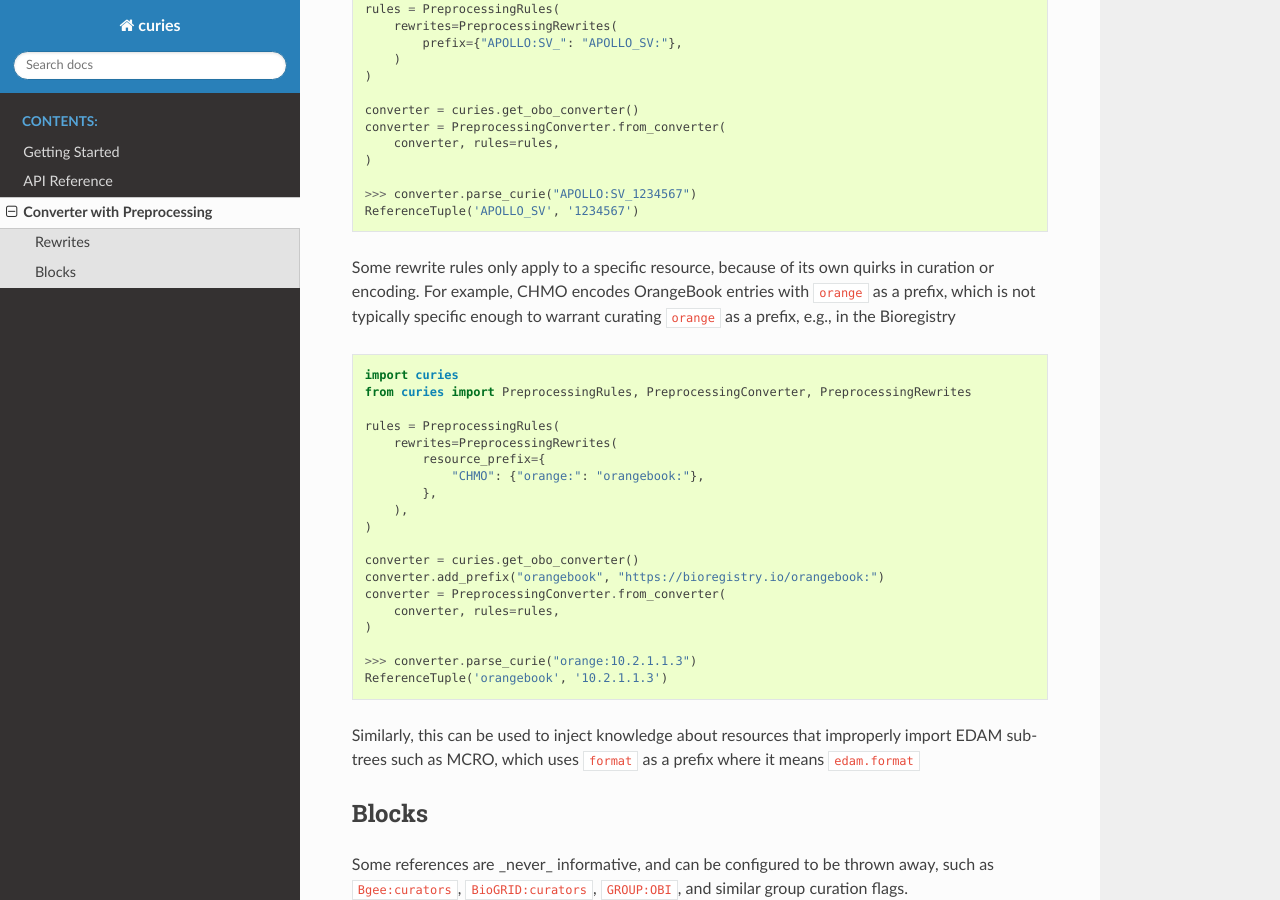
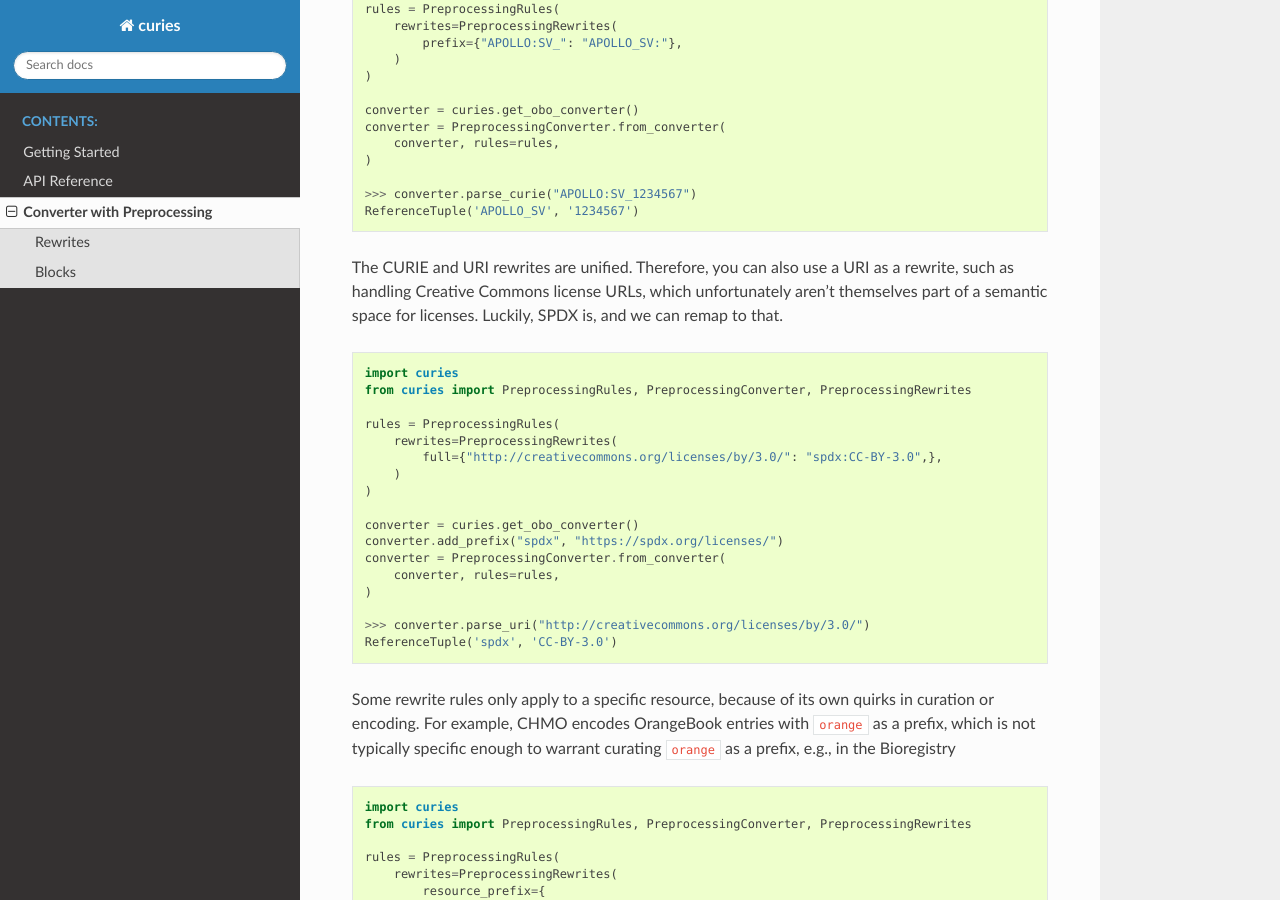
Before and after one commit to biopragmatics/curies, a Sphinx documentation site: the page built from docs/source/preprocessing.rst, in a window 1280 px wide and 900 px high, scrolled down 841 px. Built offline with Sphinx 7.4.7 and the Read the Docs theme 3.1.0, drawn with Linux system fonts in a browser that asks for light colours; pages that are not in the unit, such as notebooks, are missing from menus.

Commit message:
Add URI example

```diff
--- a/docs/source/preprocessing.rst
+++ b/docs/source/preprocessing.rst
@@ -52,6 +52,30 @@ OBO Foundry's PURL rules
 
     >>> converter.parse_curie("APOLLO:SV_1234567")
     ReferenceTuple('APOLLO_SV', '1234567')
+
+The CURIE and URI rewrites are unified. Therefore, you can also use a URI as a rewrite,
+such as handling Creative Commons license URLs, which unfortunately aren't themselves
+part of a semantic space for licenses. Luckily, SPDX is, and we can remap to that.
+
+.. code-block:: python
+
+    import curies
+    from curies import PreprocessingRules, PreprocessingConverter, PreprocessingRewrites
+
+    rules = PreprocessingRules(
+        rewrites=PreprocessingRewrites(
+            full={"http://creativecommons.org/licenses/by/3.0/": "spdx:CC-BY-3.0",},
+        )
+    )
+
+    converter = curies.get_obo_converter()
+    converter.add_prefix("spdx", "https://spdx.org/licenses/")
+    converter = PreprocessingConverter.from_converter(
+        converter, rules=rules,
+    )
+
+    >>> converter.parse_uri("http://creativecommons.org/licenses/by/3.0/")
+    ReferenceTuple('spdx', 'CC-BY-3.0')
 
 Some rewrite rules only apply to a specific resource, because of its own quirks in
 curation or encoding. For example, CHMO encodes OrangeBook entries with ``orange`` as a
```
Also changed, not shown: 2 other files.
